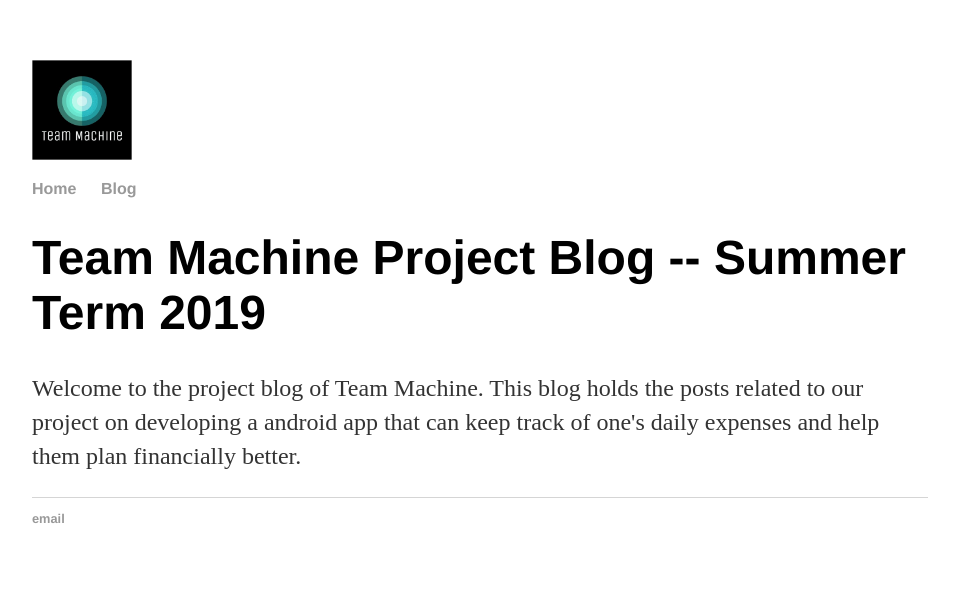
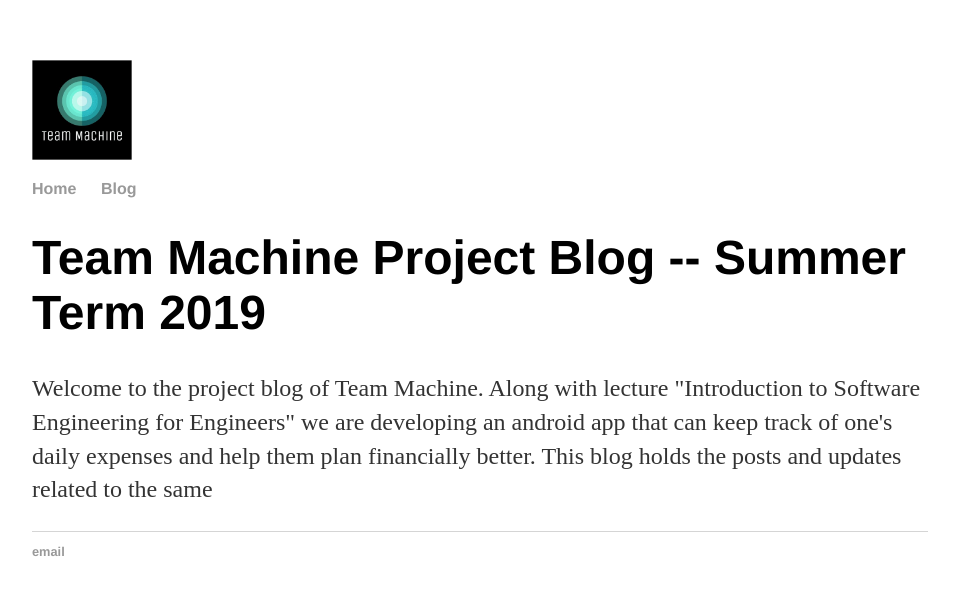
Before and after one commit to DBSE-teaching/isee2019-TeamMachine, a Jekyll site: the page built from docs/index.html, in a window 1280 px wide. Shown: the top 595 px of the page, without its empty margins (160-1119 px from the left). Built offline with Jekyll 4.4.1, drawn with Linux system fonts in a browser that asks for light colours; a file with an impossible date is left out.

Commit message:
Update index.html

```diff
--- a/docs/index.html
+++ b/docs/index.html
@@ -5,7 +5,9 @@ title: Software Engineers Blog -- Summer term 2018
 <div class="blurb">
 	<h1>Team Machine Project Blog -- Summer Term 2019</h1>
 
-	<p>Welcome to the project blog of Team Machine. This blog holds the posts related to our project on developing a android app that can keep track of one's daily expenses and help them plan financially better.
+	<p>Welcome to the project blog of Team Machine.
+		Along with lecture "Introduction to Software Engineering for Engineers" we are developing an android app that can keep track of one's daily expenses and help them plan financially better.
+		This blog holds the posts and updates related to the same
 	</p>
 
 <!-- old pages from SoSe 2017
```
